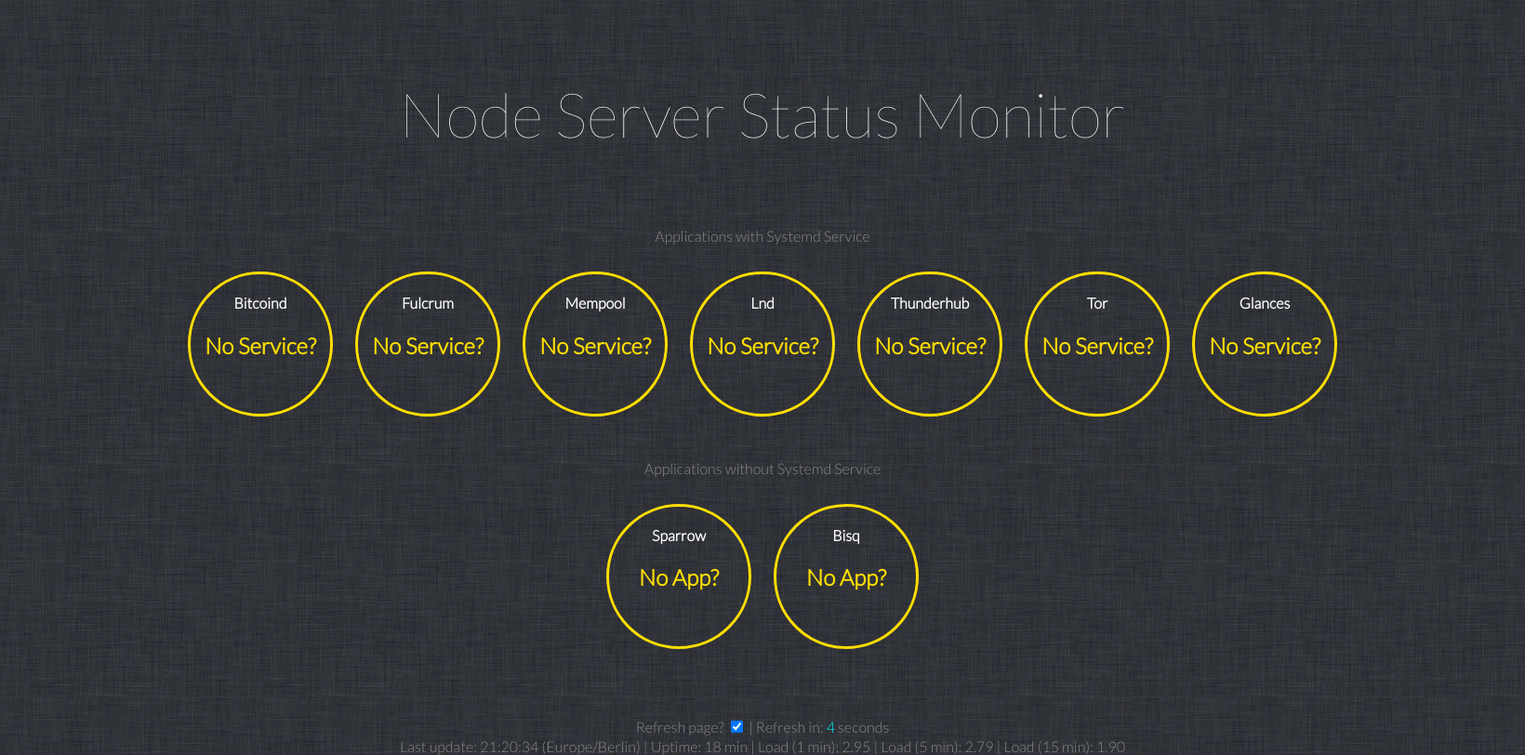
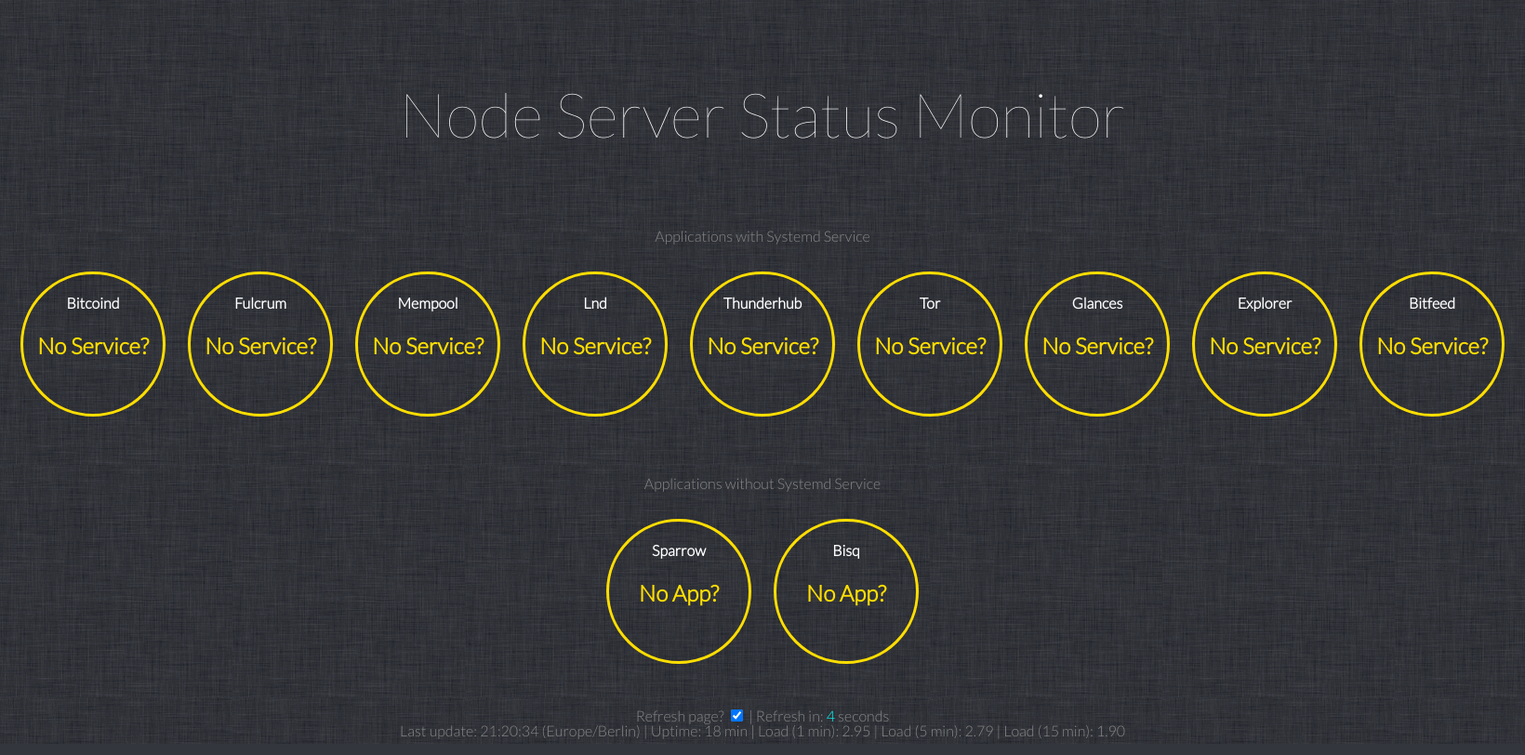
Before and after one commit to BtcAutoNode/BtcAutoNode, a PHP site: page / in a window 1640 px wide. Shown: the whole page at 93% size. Run offline with PHP 8.4, Linux system fonts and the light colour scheme; some libraries are stand-ins or nearby versions.

Commit message:
Upload node status (#170)
* Update CONFIG

- upd config for node_status

* Add files via upload

upload install_node_status.sh

* Add files via upload

- upload uninstall_node_status.sh

* Update config.ini

- upd node_status config.ini file

* Update core_style.css

- upd node_status core_style.css file

* Update refresh.php

- upd node_status refresh.php file

```diff
--- a/res/node_status/config.ini
+++ b/res/node_status/config.ini
@@ -13,11 +13,11 @@
 
 ;### Services and apps. To add new ones just add below (do not use any spaces !).
 ;### (If you do not use a service from the list, just remove it from there.)
-services = "Bitcoind,Fulcrum,Mempool,Lnd,Thunderhub,Tor,Glances"
+services = "Bitcoind,Fulcrum,Mempool,Lnd,Thunderhub,Tor,Glances,Explorer,Bitfeed"
 apps = "Sparrow,Bisq"
 
 ;### Wrap services/apps row of circles after x items (wrap to new row)
-wrap = 8
+wrap = 9
 
 ;### Time to refresh the web page (in seconds)
 refreshtime = 10
--- a/res/node_status/core_style.css
+++ b/res/node_status/core_style.css
@@ -14,12 +14,8 @@
     text-align: center;
 }
 
-.services {
-    margin-bottom: 2%;
-}
-
-.apps {
-    margin-bottom: 5%
+.topspacer {
+    margin-top: 3%;
 }
 
 .circle {
--- a/res/node_status/refresh.php
+++ b/res/node_status/refresh.php
@@ -76,11 +76,11 @@
 
 ?>
 <p class="foot" align="center">Applications with Systemd Service</p>
-<table class="services">
+<table>
     <tr>
         <?php
         for ($i = 0; $i <= count($services) - 1; $i++) {
-            if ( $i == $configs['wrap'] ) { echo "</tr><tr>"; }
+            if ( $i == $configs['wrap'] ) { echo "</tr></table><table><tr>"; }
             echo '<td><div class="circle" ';
             if ($servicesstatus[$i] == "Running") {
                 echo ' style="border: 3px solid #00FF00;"';
@@ -106,12 +106,12 @@
         ?>
     </tr>
 </table>
-<p class="foot" align="center">Applications without Systemd Service</p>
-<table class="apps">
+<p class="foot topspacer" align="center">Applications without Systemd Service</p>
+<table>
     <tr>
         <?php
         for ($i = 0; $i <= count($apps) - 1; $i++) {
-            if ( $i == $configs['wrap'] ) { echo "</tr><tr>"; }
+            if ( $i == $configs['wrap'] ) { echo "</tr></table><table><tr>"; }
             echo '<td><div class="circle" ';
             if ($appstatus[$i] == "Running") {
                 echo ' style="border: 3px solid #00FF00;"';
@@ -134,7 +134,7 @@
     </tr>
 </table>
 
-<div class="foot">
+<div class="foot topspacer">
     Last update: <?php echo date('H:i:s'); echo " (" . $configs['timezone'] . ")" ?> |
     <?php
     if ($configs['activeusers'] == 1) {
```
Also changed, not shown: 3 other files.
